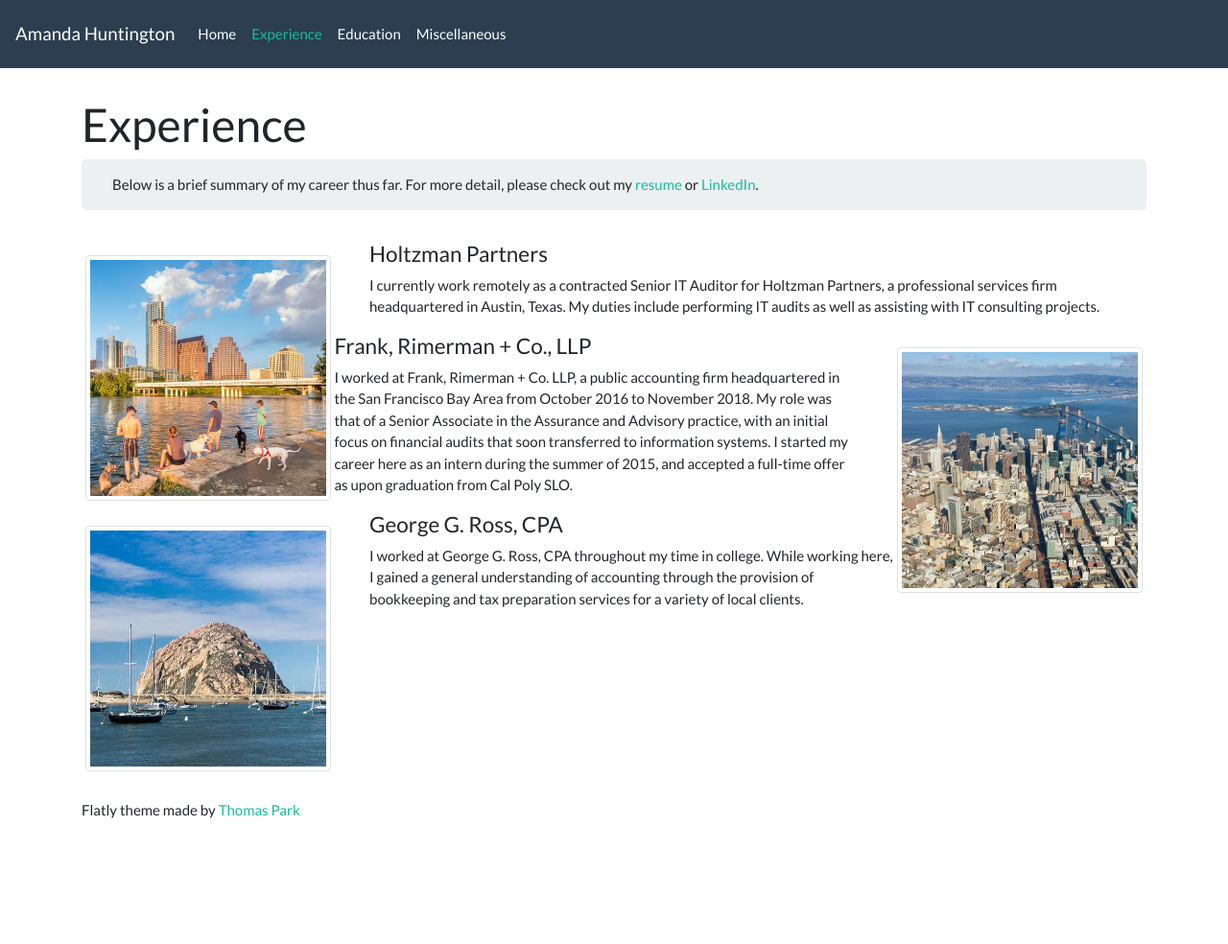
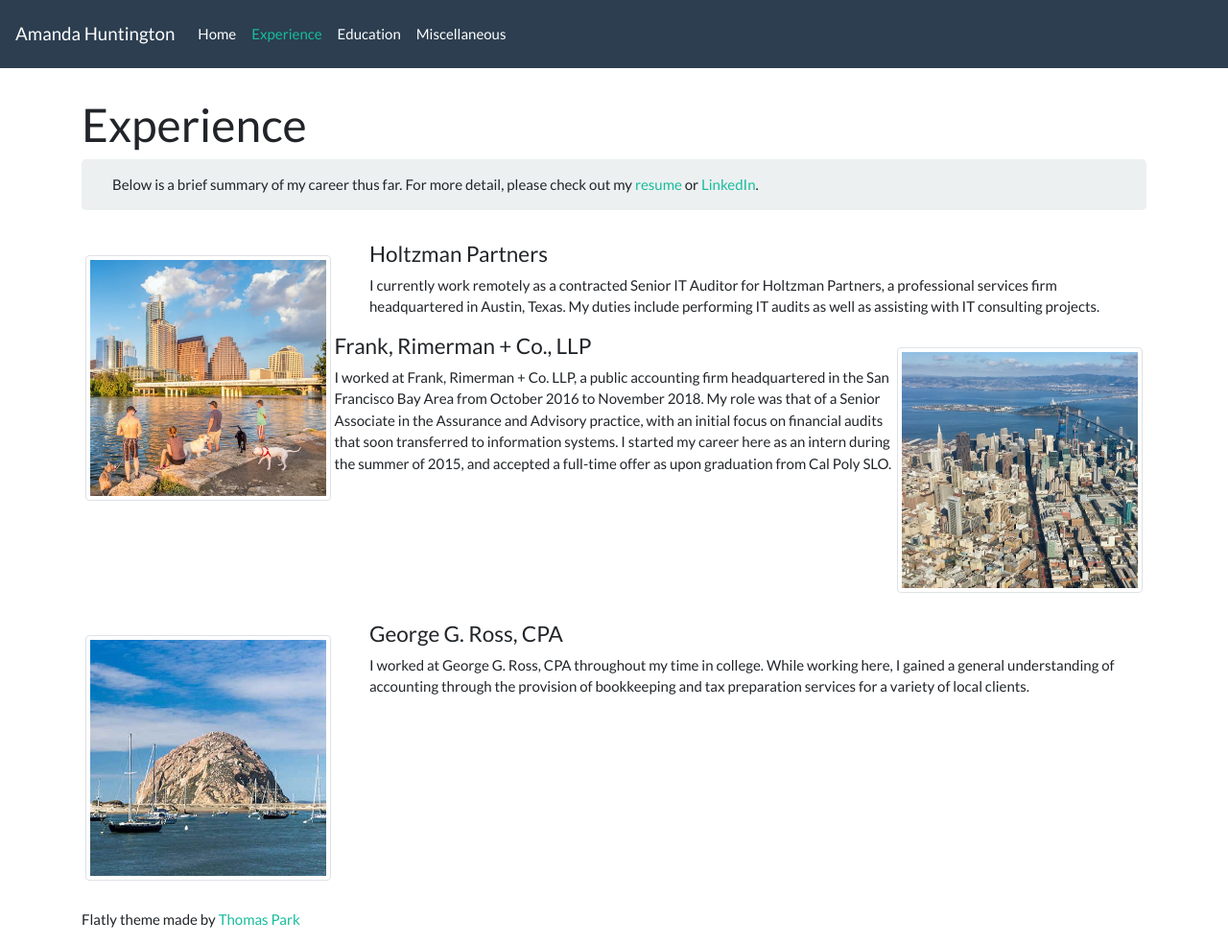
Before and after one commit to anhuntington/anhuntington.github.io, a Jekyll site: the page built from experience.html, in a window 1280 px wide. Shown: the whole page at 96% size. Built offline with Jekyll 4.4.1, drawn with Linux system fonts in a browser that asks for light colours; before the commit the page ends 900 px from its top, so only the background shows below that.

Commit message:
Update experience.html

```diff
--- a/experience.html
+++ b/experience.html
@@ -10,7 +10,7 @@
 <div class="jumbotron" style="padding-top:1em; padding-bottom: 1em">
   Below is a brief summary of my career thus far. For more detail, please check out my <a target="_blank" href="{{ '/assets/resume/resume.pdf' | prepend: site.baseurl }}">resume</a> or <a target="_blank" href="https://www.linkedin.com/in/amanda-huntington-426788a7">LinkedIn</a>.
 </div>
-<div style="min-height: 500px">
+<div style="min-height: 300px">
   <img class="img-thumbnail image-left" src="{{ '/assets/austin.jpg' | prepend: site.baseurl }}"/>
   <div class="comment-right">
     <h4>Holtzman Partners</h4>
@@ -21,7 +21,6 @@
   </div>
 <div style="min-height: 300px">
   <img class="img-thumbnail image-right" src="{{ '/assets/sf.jpg' | prepend: site.baseurl }}"/>
-  <div class="comment-left">
   <h4>Frank, Rimerman + Co., LLP</h4>
   <p>
   I worked at Frank, Rimerman + Co. LLP, a public accounting firm headquartered in the San Francisco Bay Area from October 2016 to November 2018.
```
